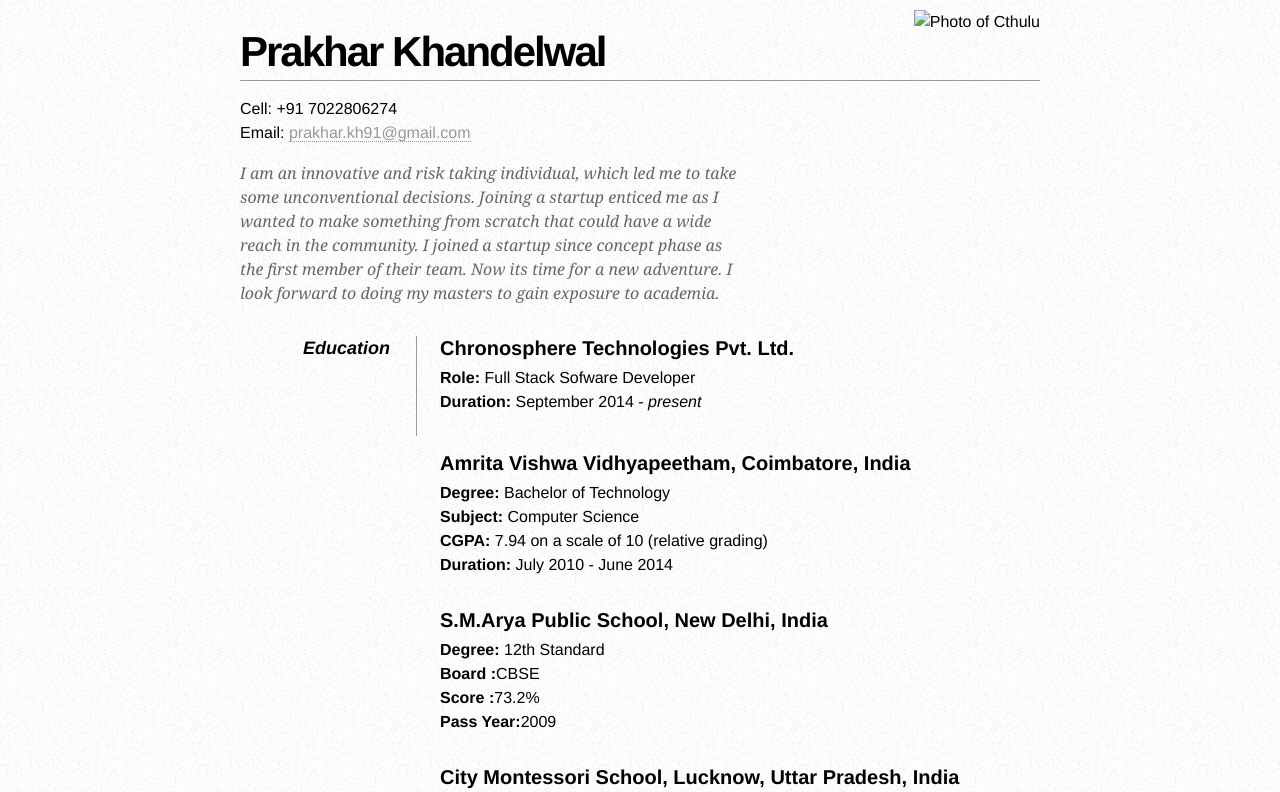
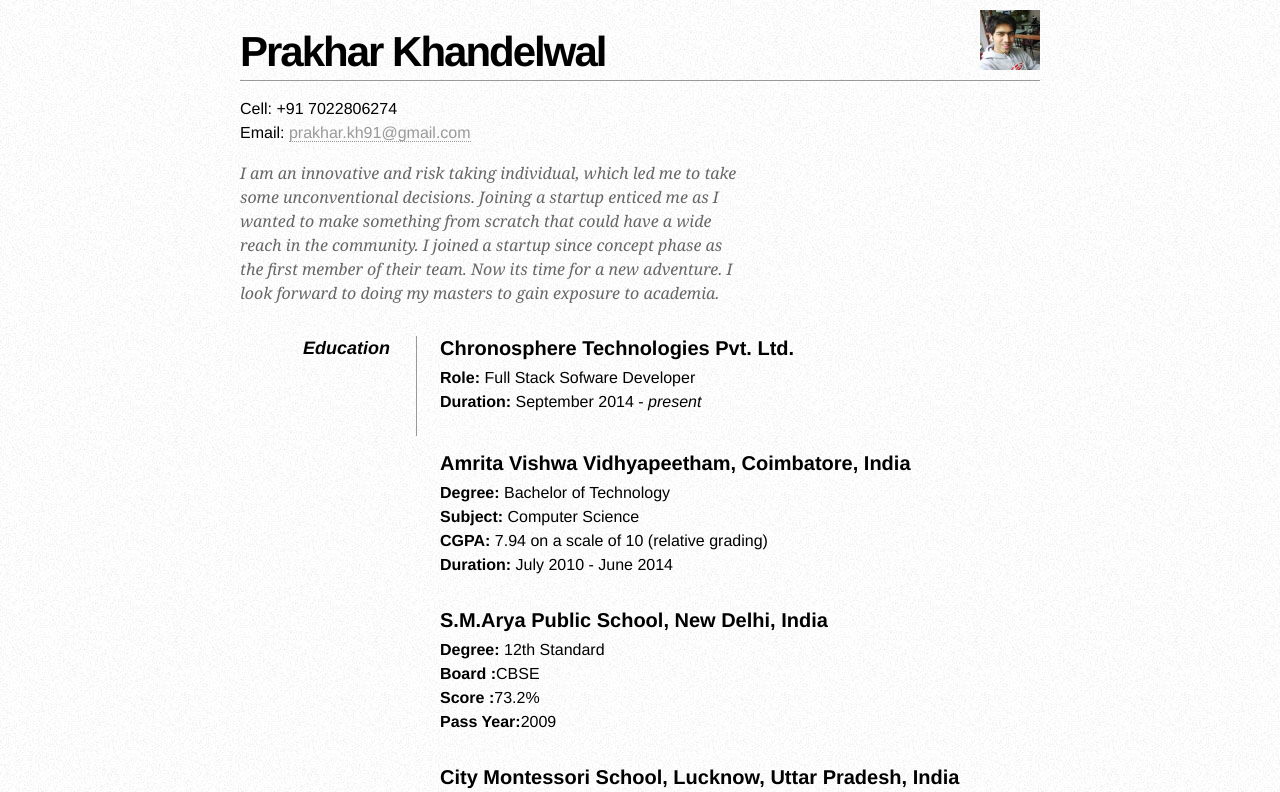
Before and after one commit to prakharkh91/prakharkh91.github.io, a plain HTML site: page info.html in a window 1280 px wide. Shown: the top 792 px of the page. Drawn offline with Linux system fonts and the light colour scheme.

Commit message:
correcting image

```diff
--- a/info.html
+++ b/info.html
@@ -33,7 +33,7 @@
 
     <div id="page-wrap">
 
-        <img src="images/cthulu.png" alt="Photo of Cthulu" id="pic" />
+        <img src="images/cthulu.jpg" style="width: 60px" alt="Photo of Cthulu" id="pic" />
 
         <div id="contact-info" class="vcard">
 
```
